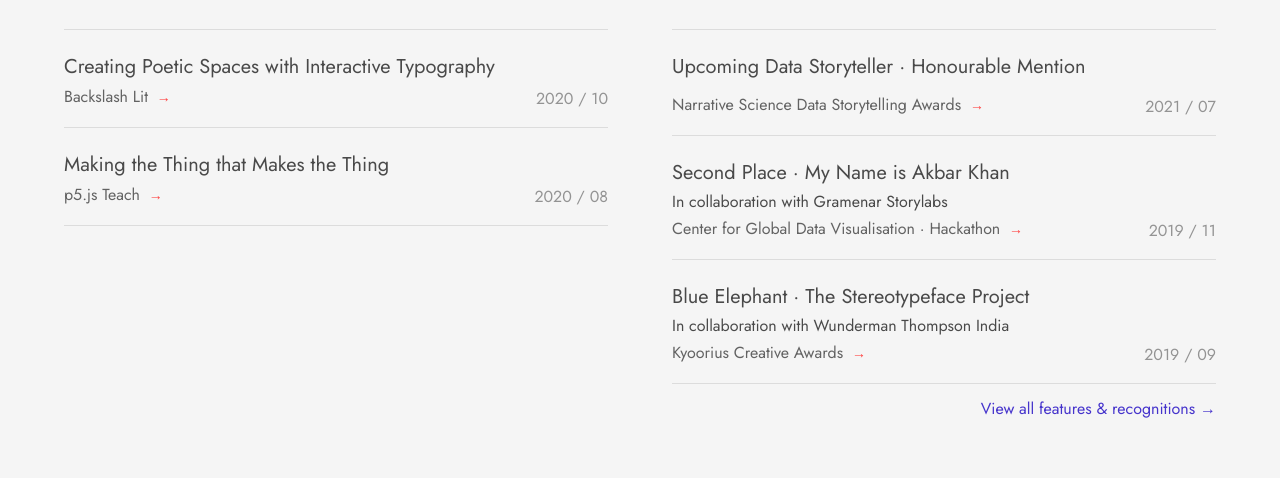
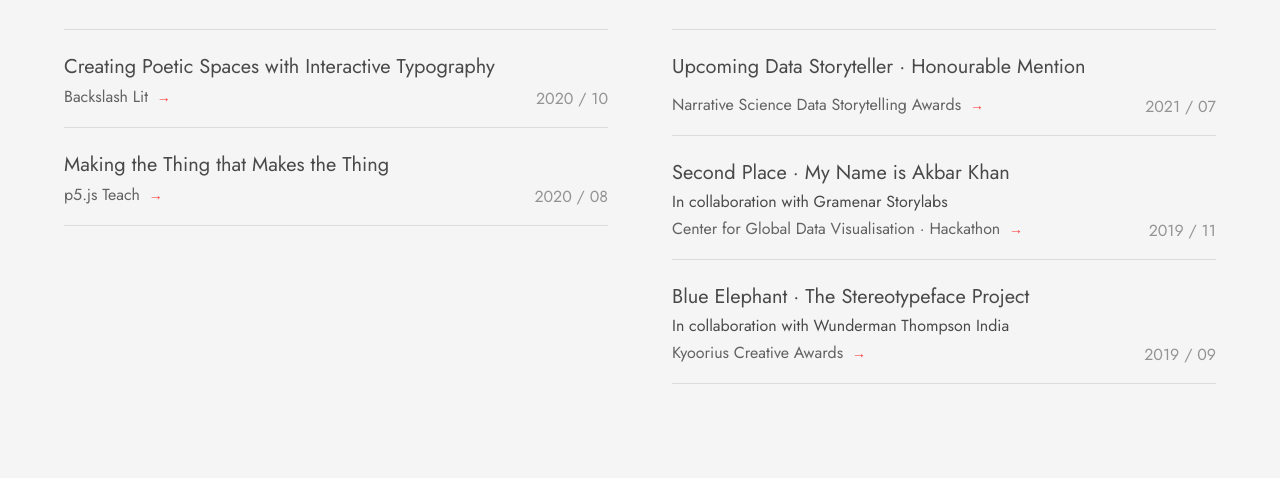
Before and after one commit to pritipg/priti.is, a plain HTML site: page famous.html in a window 1280 px wide. Shown: the part 388-866 px from the top of the page. Drawn offline with nearby package versions, Linux system fonts and the light colour scheme.

Commit message:
Fixes talks and recognition pages

```diff
--- a/famous.html
+++ b/famous.html
@@ -98,7 +98,7 @@
       <h1 class="butler f2 lh-title tc fw5 pv5 mt0">Features & recognitions</h1>
 
       <!-- BEGIN Recognitions -->
-      <section class="flex flex-column mt5">
+      <section class="flex flex-column mt5 mb6">
         <div class="cf">
           <div class="fl w-100 pr0 w-50-l pr4-l">
             <h2 class="butler f2 fw5 lh-title measure mv0">Features</h2>
@@ -223,12 +223,6 @@
             </ul>
           </div>
         </div>
-        <a
-          href="/"
-          class="f5 mt3 fw4 link dim hover self-end-ns self-start kittu-blue"
-        >
-          View all features & recognitions &rarr;
-        </a>
       </section>
       <!-- END Recognitions -->
     </main>
```
Also changed, not shown: achatterbox.html (+4 -4 lines).
